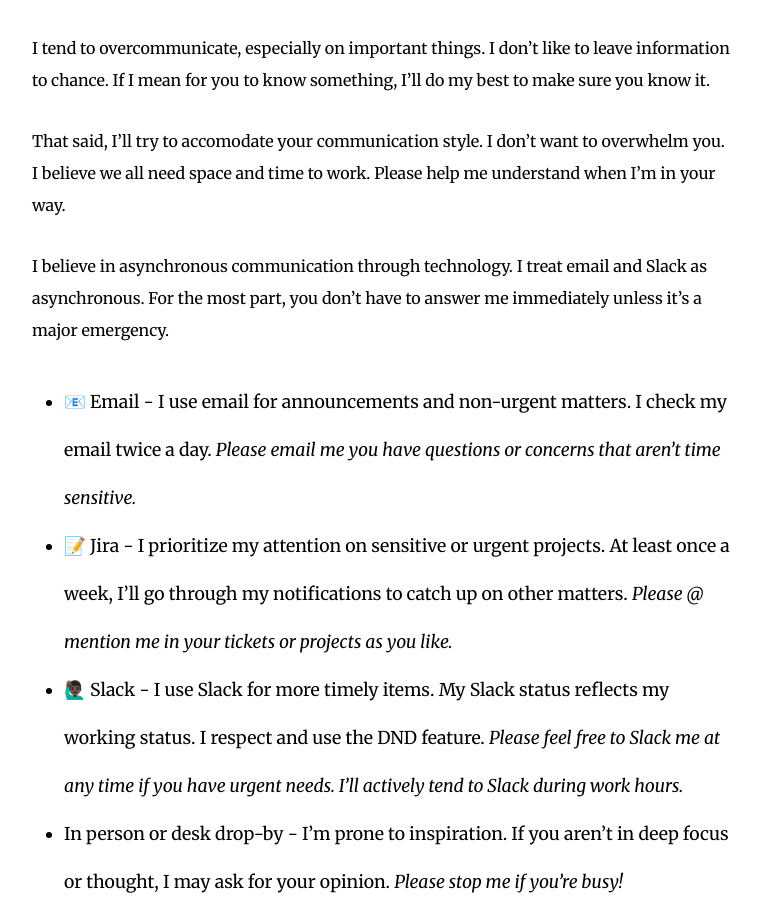
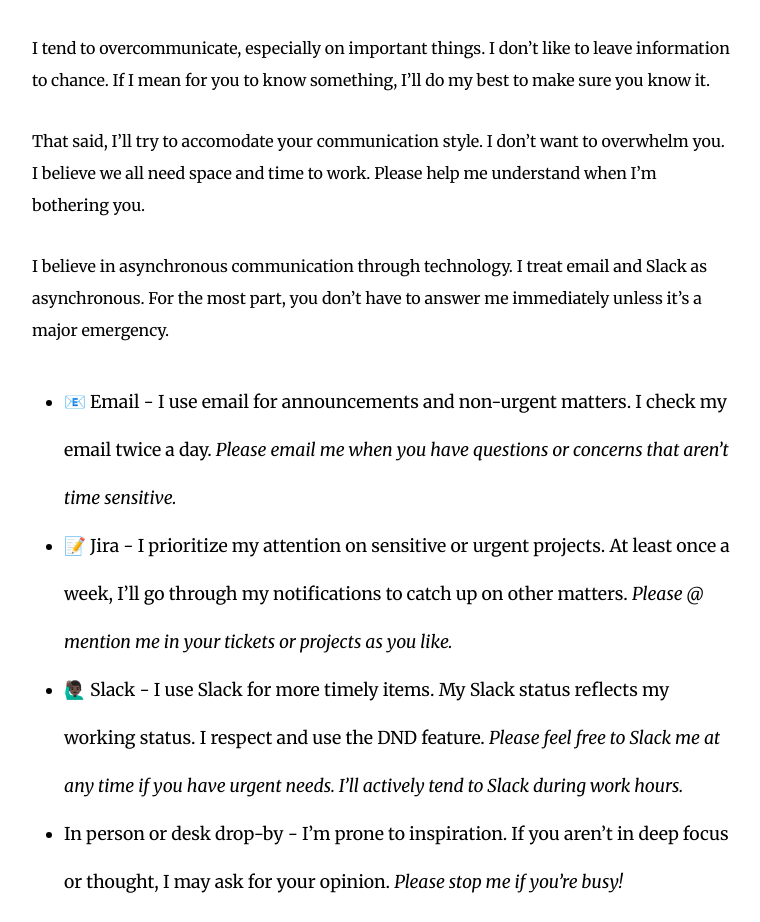
Before and after one commit to johnapost/johnapostol, a Next.js app: page /about/manager in a window 1280 px wide. Shown: the part 4361-5283 px from the top of the page, without its empty margins (258-1018 px from the left). Built offline with nearby package versions, Linux system fonts and the light colour scheme.

Commit message:
Change some tone (#148)

```diff
--- a/pages/about/manager.tsx
+++ b/pages/about/manager.tsx
@@ -230,7 +230,7 @@ const Manager: NextPage = () => (
         <Paragraph>
           That said, I&rsquo;ll try to accomodate your communication style. I
           don&rsquo;t want to overwhelm you. I believe we all need space and
-          time to work. Please help me understand when I&rsquo;m in your way.
+          time to work. Please help me understand when I&rsquo;m bothering you.
         </Paragraph>
         <Paragraph>
           I believe in asynchronous communication through technology. I treat
@@ -242,8 +242,8 @@ const Manager: NextPage = () => (
             📧 Email - I use email for announcements and non-urgent matters. I
             check my email twice a day.{" "}
             <em>
-              Please email me you have questions or concerns that aren&rsquo;t
-              time sensitive.
+              Please email me when you have questions or concerns that
+              aren&rsquo;t time sensitive.
             </em>
           </ListItem>
           <ListItem>
```
Also changed, not shown: 1 other file (tests, documents, lock files or other folders).
